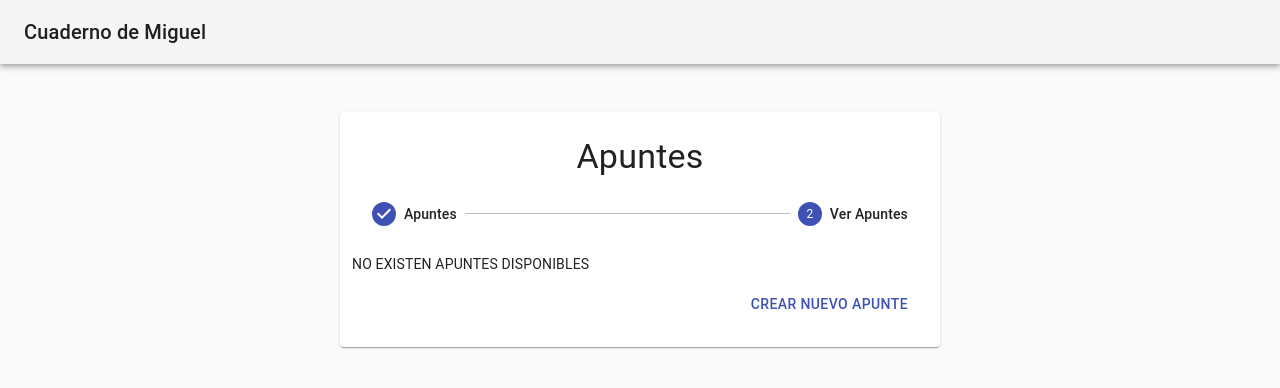
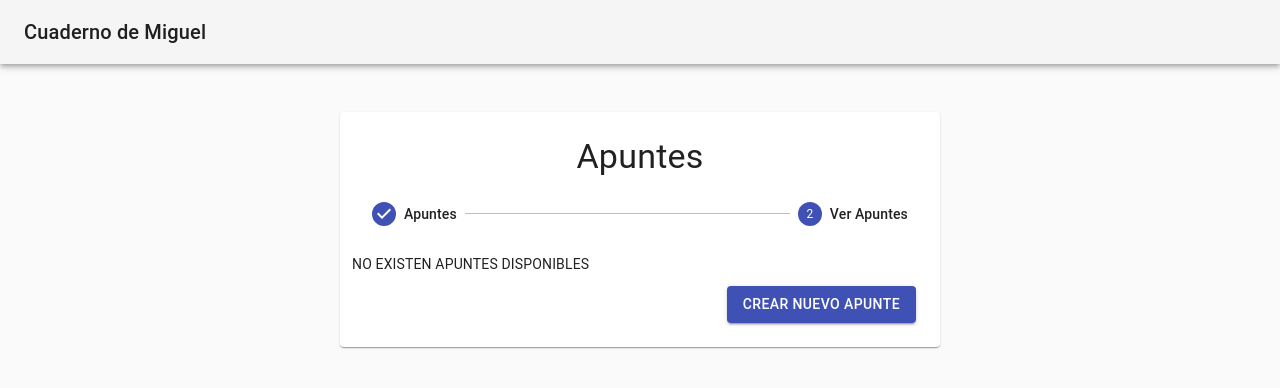
Before and after one commit to miguelblanco784/EvaluacionIntermedia, a React (Create React App) app in the folder evaluacionintermedia/: page / in a window 1280 px wide. Both pictures are taken after a click on the button "VER APUNTES". Shown: the top 388 px of the page. Built offline with nearby package versions, Linux system fonts and the light colour scheme.

Commit message:
Me gusta mucho crear apps

```diff
--- a/evaluacionintermedia/src/App.js
+++ b/evaluacionintermedia/src/App.js
@@ -110,7 +110,7 @@ export default function Checkout() {
                 {getStepContent(activeStep)}
                 <div className={classes.buttons}>
                   {activeStep !== 0 && (
-                    <Button onClick={handleBack} className={classes.button} color="primary">
+                    <Button variant = "contained"  color = "primary" onClick={handleBack} className={classes.button}>
                       Crear Nuevo Apunte
                     </Button>
                   )}
--- a/evaluacionintermedia/src/ViewApuntesForm.js
+++ b/evaluacionintermedia/src/ViewApuntesForm.js
@@ -1,7 +1,7 @@
 import React from 'react';
 import Grid from '@material-ui/core/Grid';
-import Button from '@material-ui/core/Button';
-import TextField from '@material-ui/core/TextField';
+// import Button from '@material-ui/core/Button';
+// import TextField from '@material-ui/core/TextField';
 
 export default function ViewApuntes() {
   return (
```
